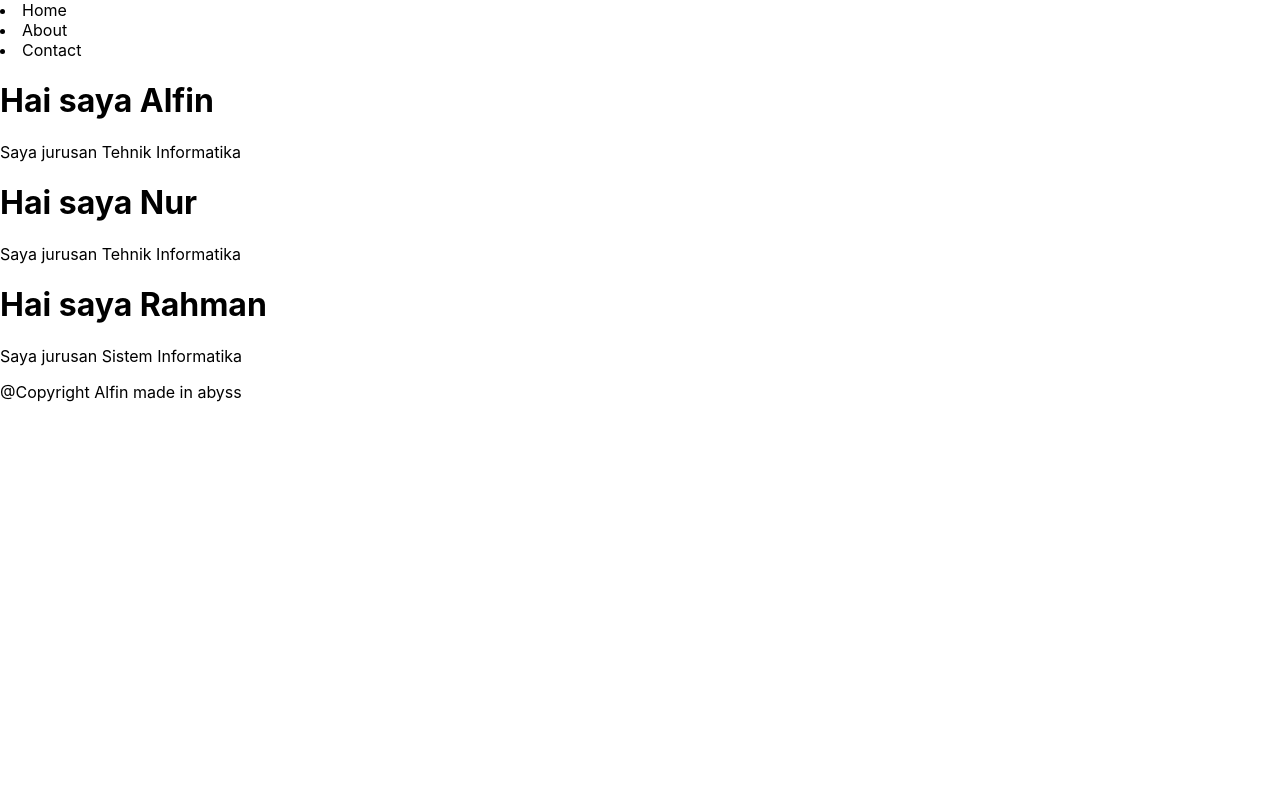
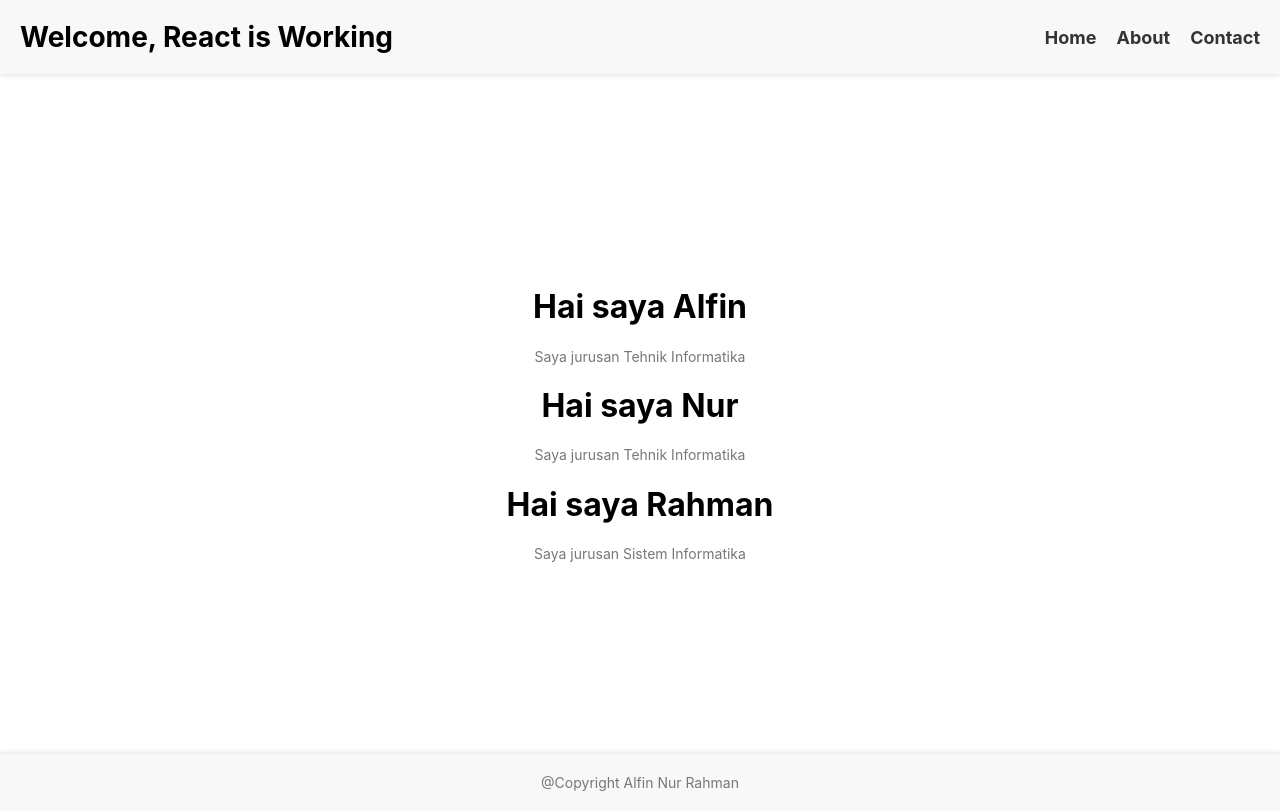
Before and after one commit to AlfinNR/react-pertemuan-4, a React (Create React App) app: page / in a window 1280 px wide. Built offline with nearby package versions, Linux system fonts and the light colour scheme.

Commit message:
update style again

```diff
--- /dev/null
+++ b/src/components/Footer.css
@@ -0,0 +1,14 @@
+.footer-container {
+    display: flex;
+    justify-content: center;
+    align-items: center;
+    background-color: #f8f8f8;
+    padding: 20px;
+    box-shadow: 0 -2px 4px rgba(0, 0, 0, 0.1);
+}
+
+p {
+    margin: 0;
+    font-size: 14px;
+    color: #777;
+}
--- a/src/components/Footer.js
+++ b/src/components/Footer.js
@@ -1,7 +1,9 @@
+import './Footer.css';
+
 const Footer = () =>
 (
-    <div>
-        <p>@Copyright Alfin made in abyss </p>
+    <div className="footer-container">
+        <p>@Copyright Alfin Nur Rahman </p>
     </div>
 );
 
--- /dev/null
+++ b/src/components/Header.css
@@ -0,0 +1,35 @@
+.header-container {
+    display: flex;
+    justify-content: space-between;
+    align-items: center;
+    background-color: #f8f8f8;
+    padding: 20px;
+    box-shadow: 0 2px 4px rgba(0, 0, 0, 0.1);
+}
+
+.header-title {
+    font-size: 28px;
+    margin: 0;
+}
+
+.header-nav ul {
+    display: flex;
+    list-style: none;
+    margin: 0;
+    padding: 0;
+}
+
+.header-nav li {
+    margin-right: 20px;
+}
+
+.header-nav li:last-child {
+    margin-right: 0;
+}
+
+.header-nav a {
+    color: #333;
+    text-decoration: none;
+    font-size: 18px;
+    font-weight: bold;
+}
--- a/src/components/Header.js
+++ b/src/components/Header.js
@@ -1,9 +1,18 @@
+import './Header.css';
+
 const Header = () =>
 (
     <div>
-        <li>Home</li>
-        <li>About</li>
-        <li>Contact</li>
+        <header className="header-container">
+            <h1 className="header-title">Welcome, React is Working </h1>
+            <nav className="header-nav">
+                <ul>
+                    <li><a href="/">Home</a></li>
+                    <li><a href="/about">About</a></li>
+                    <li><a href="/contact">Contact</a></li>
+                </ul>
+            </nav>
+        </header>
     </div>
 );
 
--- /dev/null
+++ b/src/components/Main.css
@@ -0,0 +1,13 @@
+.body-container {
+    display: flex;
+    flex-direction: column;
+    align-items: center;
+    justify-content: center;
+    height: calc(100vh - 120px);
+}
+
+h1,
+p {
+    text-align: center;
+    max-width: 600px;
+}
--- a/src/components/Main.js
+++ b/src/components/Main.js
@@ -1,8 +1,9 @@
 import Hello from "./Hello";
+import './Main.css';
 
 const Main = () =>
 (
-    <div>
+    <div className="body-container">
         <Hello name="Alfin" jurusan="Tehnik Informatika" />
         <Hello name="Nur" jurusan="Tehnik Informatika" />
         <Hello name="Rahman" jurusan="Sistem Informatika" />
```
